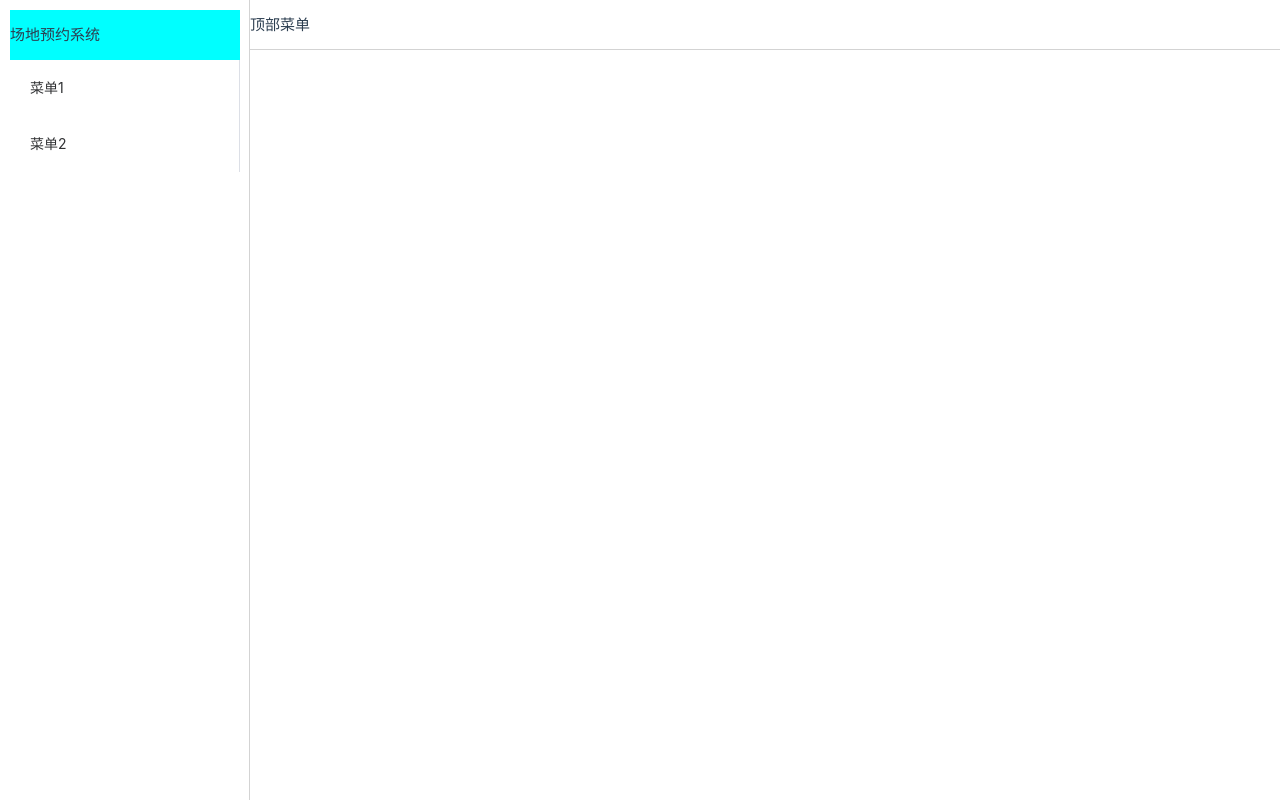
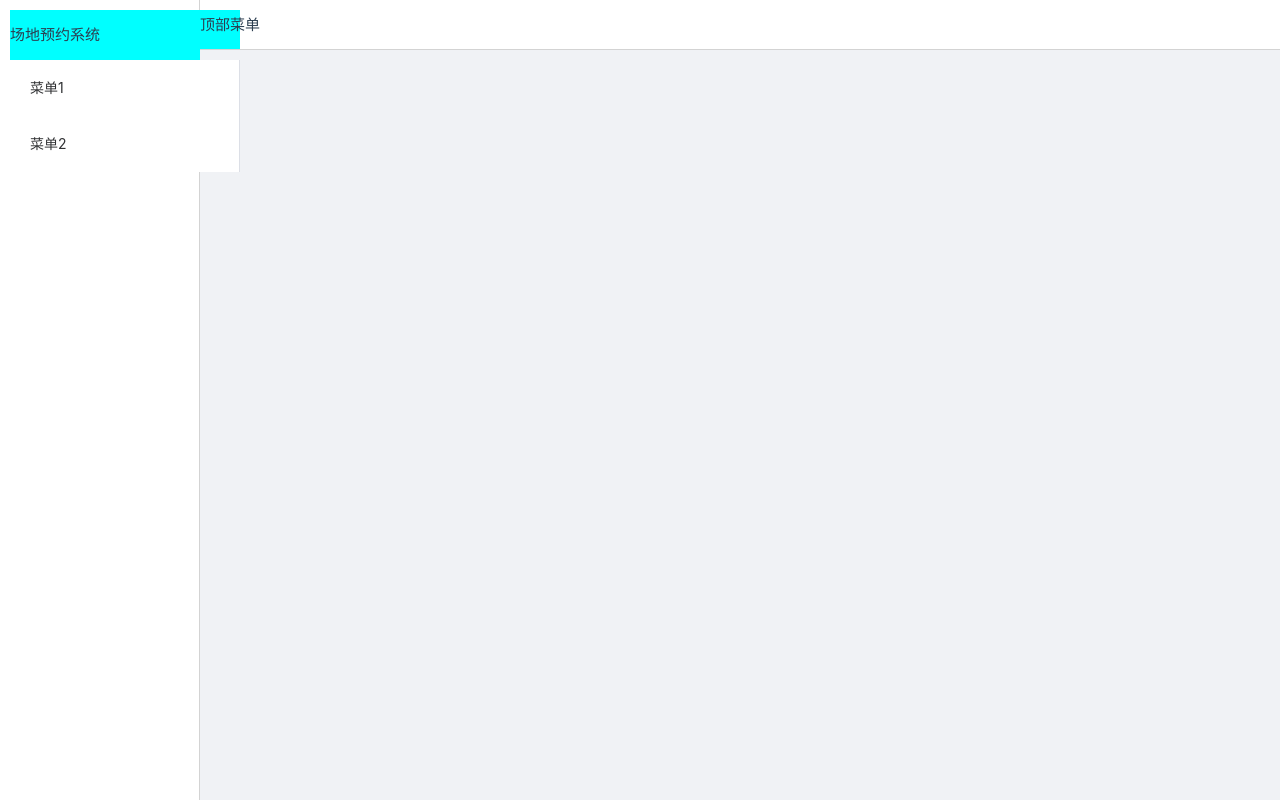
Before and after one commit to wfy3364/database_design-sports_management, a Vue app: page / in a window 1280 px wide. Built offline with nearby package versions, Linux system fonts and the light colour scheme.

Commit message:
AdminHome layout v1

```diff
--- a/src/views/HomeView.vue
+++ b/src/views/HomeView.vue
@@ -34,14 +34,14 @@ import { RouterView } from 'vue-router';
   flex-direction: column;
   border-right: 1px solid lightgray;
   padding: 10px;
-  width: 250px;
+  width: 200px;
   height: 100vh;
 }
 
 .PageArea{
   display: flex;
   flex-direction: column;
-  width: calc(100% - 250px);
+  width: calc(100% - 200px);
 }
 
 .PageTop{
@@ -53,6 +53,8 @@ import { RouterView } from 'vue-router';
 
 .PageContent{
   height: calc(100vh - 50px);
+  background-color: #f0f2f5;
+  overflow: auto;
 }
 
 </style>
```
